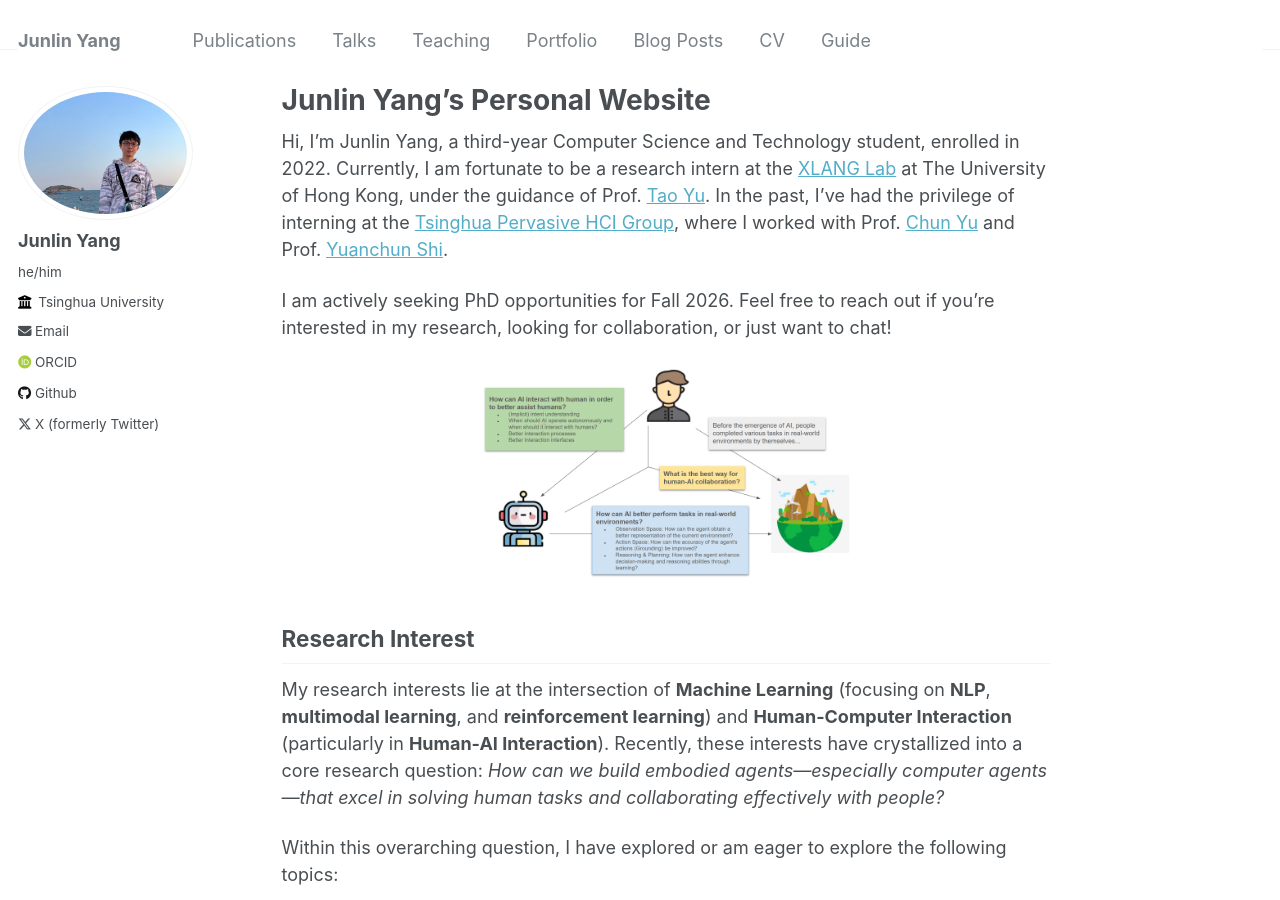
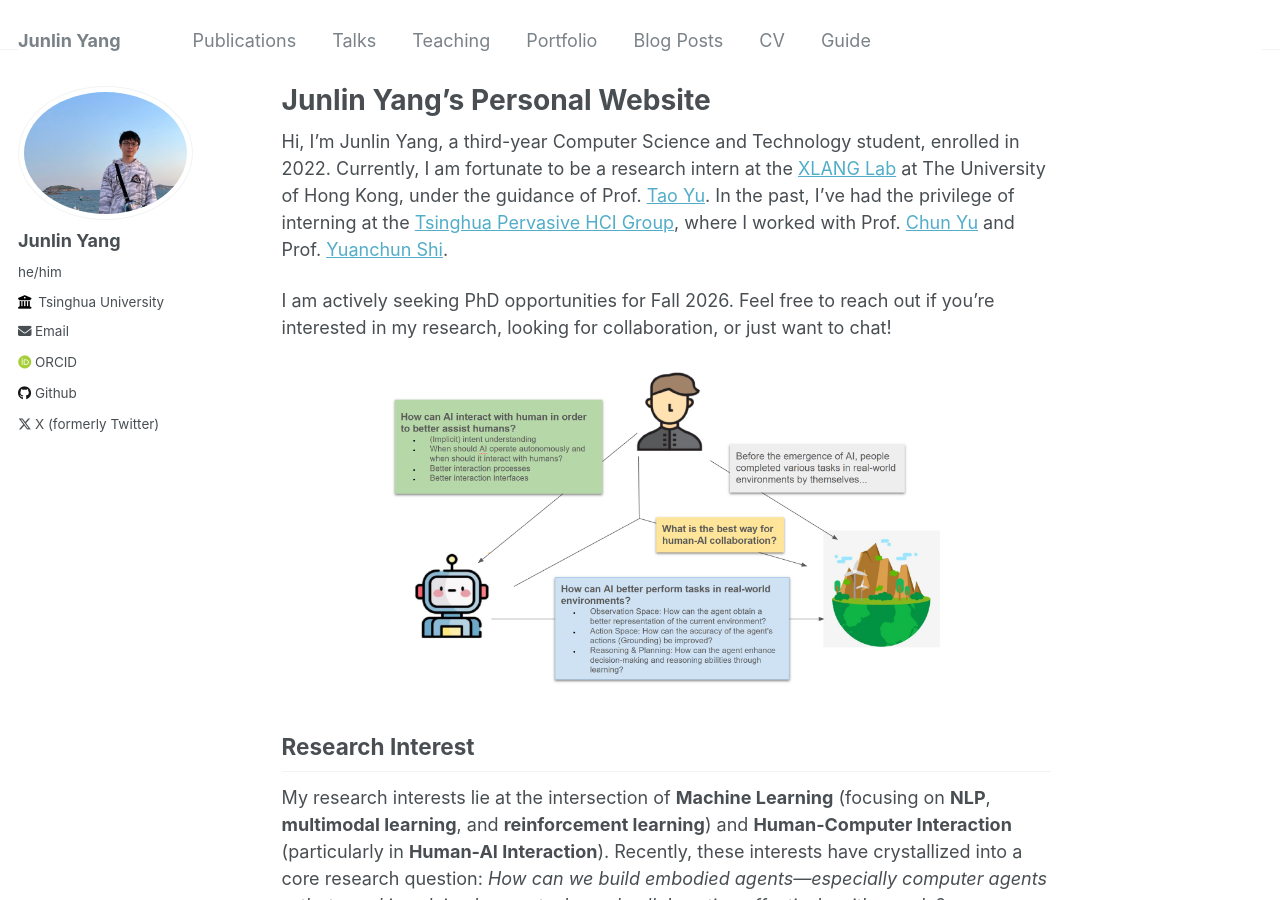
Before and after one commit to YangJL2003/YangJL2003.github.io, a Jekyll site: the page built from _pages/about.md, in a window 1280 px wide and 900 px high. Built offline with Jekyll 4.4.1, drawn with Linux system fonts in a browser that asks for light colours; some web fonts are replaced.

Commit message:
modify image size of research interest

```diff
--- a/_pages/about.md
+++ b/_pages/about.md
@@ -12,7 +12,7 @@ Hi, I'm Junlin Yang, a third-year Computer Science and Technology student, enrol
 I am actively seeking PhD opportunities for Fall 2026. Feel free to reach out if you're interested in my research, looking for collaboration, or just want to chat!
 
 <div style="text-align: center;">
-   <img src="..\images\Res_interest.png" alt="替代文本" width="50%" height="50%"/>
+   <img src="..\images\Res_interest.png" alt="替代文本" width="75%" height="75%"/>
 </div>
 
 ## Research Interest
```
